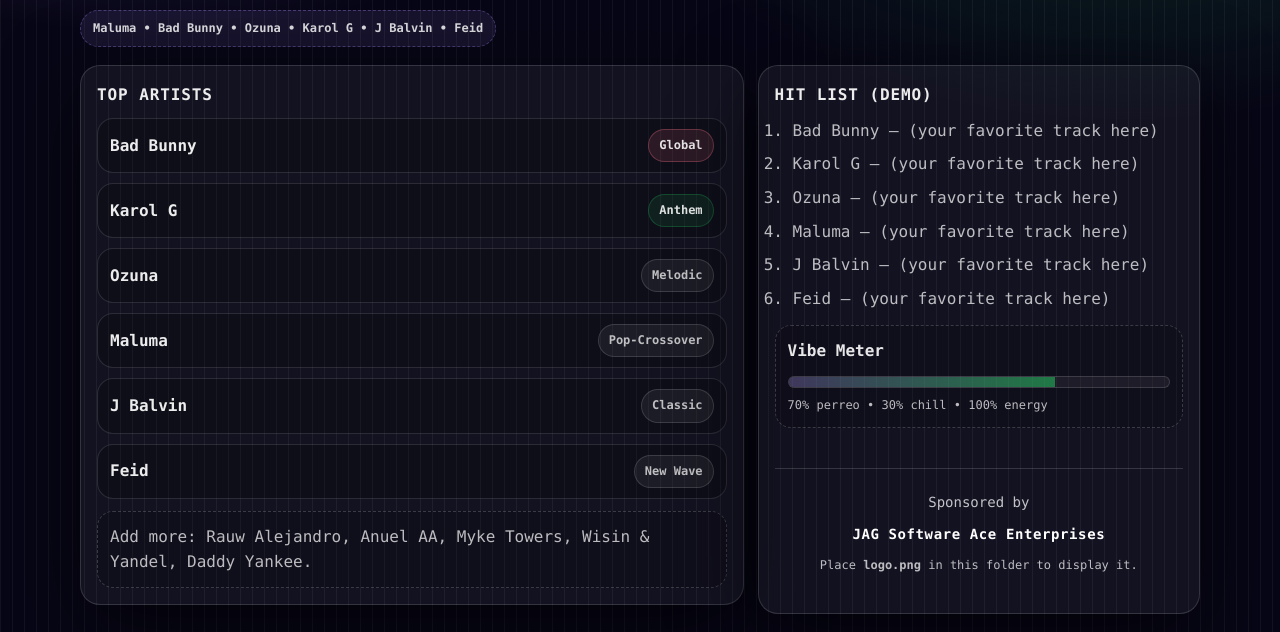
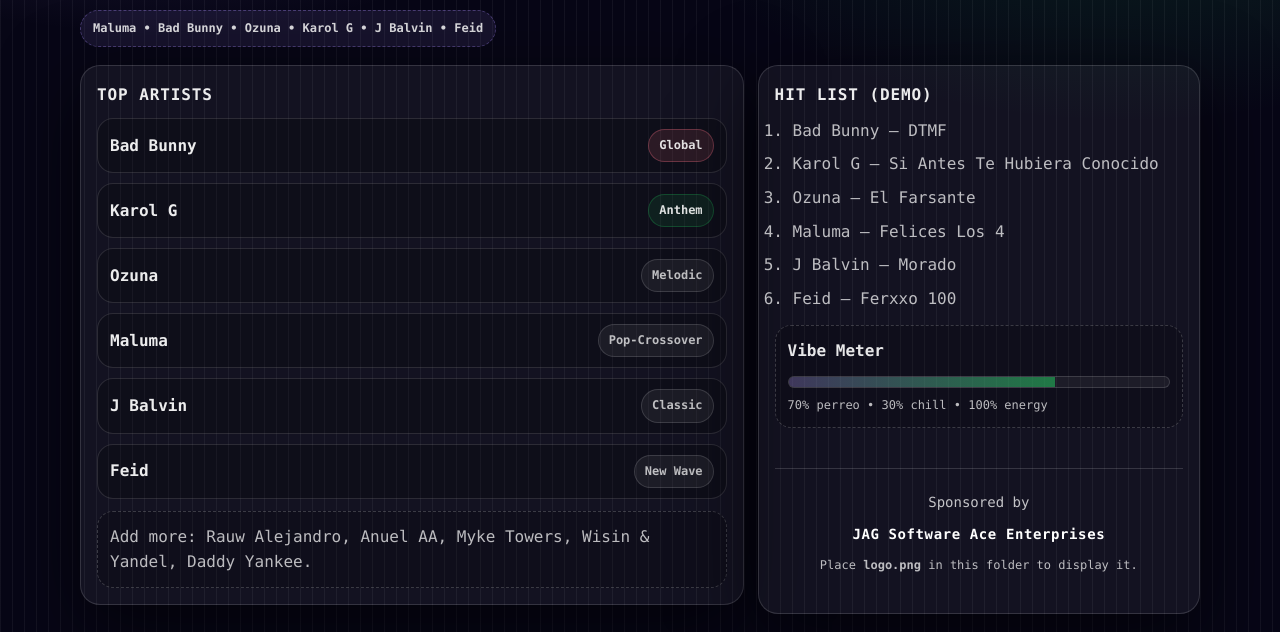
Before and after one commit to jsir-g/jag-website, a plain HTML site: page site2-reggaeton/index.html in a window 1280 px wide. Shown: the part 252-884 px from the top of the page. Drawn offline with Linux system fonts and the light colour scheme.

Commit message:
fixed typo

```diff
--- a/site2-reggaeton/index.html
+++ b/site2-reggaeton/index.html
@@ -180,12 +180,12 @@
         <section id="hits" class="card">
           <h2>Hit List (Demo)</h2>
           <ol class="tracks">
-            <li>Bad Bunny — (your favorite track here)</li>
-            <li>Karol G — (your favorite track here)</li>
-            <li>Ozuna — (your favorite track here)</li>
-            <li>Maluma — (your favorite track here)</li>
-            <li>J Balvin — (your favorite track here)</li>
-            <li>Feid — (your favorite track here)</li>
+            <li>Bad Bunny — DTMF</li>
+            <li>Karol G — Si Antes Te Hubiera Conocido</li>
+            <li>Ozuna — El Farsante</li>
+            <li>Maluma — Felices Los 4</li>
+            <li>J Balvin — Morado</li>
+            <li>Feid — Ferxxo 100</li>
           </ol>
 
           <div id="vibe" class="callout" style="margin-top:14px">
```
